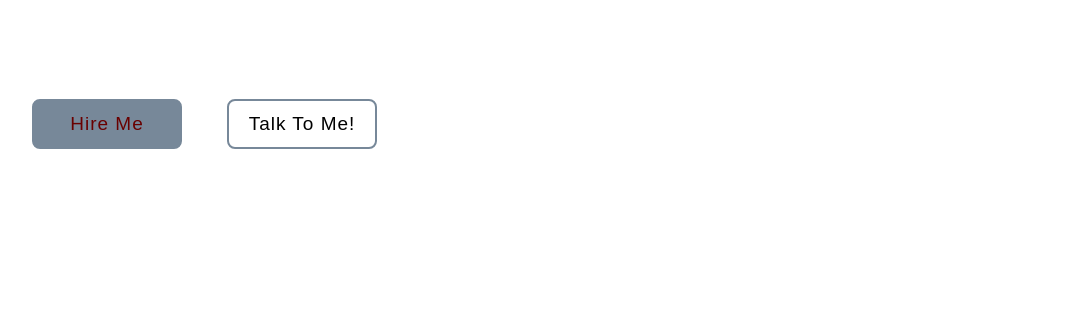
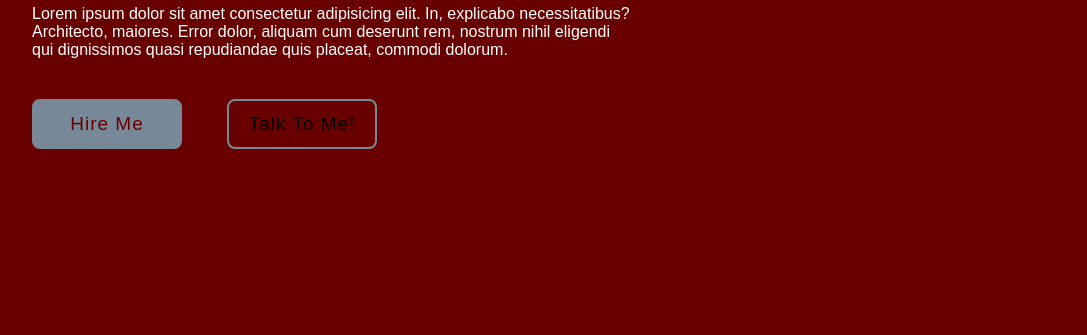
Before and after one commit to jdelam1911/portfolio1, a plain HTML site: page index.html in a window 1280 px wide. Shown: the part 382-717 px from the top of the page, without its empty margins (96-1183 px from the left). Drawn offline with nearby package versions, Linux system fonts and the light colour scheme.

Commit message:
"done" "done"

```diff
--- a/assets/style.css
+++ b/assets/style.css
@@ -8,6 +8,7 @@
 body {
 
 color: white;
+background: #690000;
 }
 
 .header {
```
